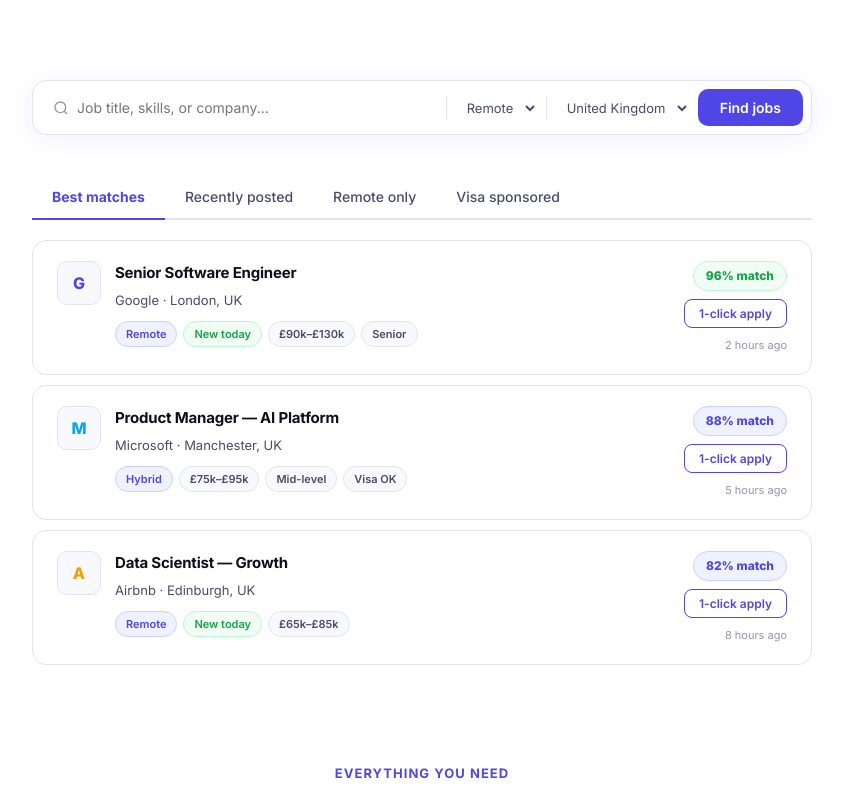
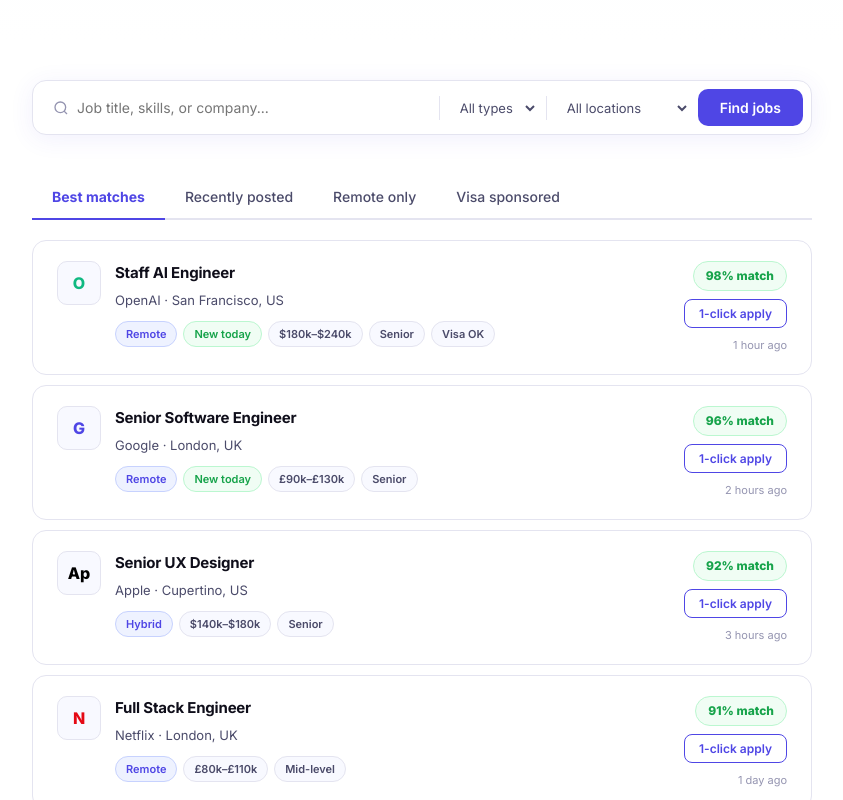
Before and after one commit to Pankajpilania/JobIN, a Next.js app in the folder apps/web/: page / in a window 1280 px wide. Shown: the part 780-1580 px from the top of the page, without its empty margins (218-1061 px from the left). Built offline with nearby package versions, Linux system fonts and the light colour scheme.

Commit message:
fix: make landing page job search and tabs interactive and scrollable

```diff
--- a/apps/web/src/app/page.tsx
+++ b/apps/web/src/app/page.tsx
@@ -1,6 +1,110 @@
-import Link from 'next/link'
+'use client';
+
+import React, { useState } from 'react';
+import Link from 'next/link';
+
+const ALL_JOBS = [
+  {logo:'G',logoColor:'#4F46E5',
+    title:'Senior Software Engineer',
+    company:'Google · London, UK',
+    locationCategory:'United Kingdom',
+    tags:['Remote','New today','£90k–£130k','Senior'],
+    match:96,time:'2 hours ago'},
+  {logo:'M',logoColor:'#0EA5E9',
+    title:'Product Manager — AI Platform',
+    company:'Microsoft · Manchester, UK',
+    locationCategory:'United Kingdom',
+    tags:['Hybrid','£75k–£95k','Mid-level','Visa OK'],
+    match:88,time:'5 hours ago'},
+  {logo:'A',logoColor:'#F59E0B',
+    title:'Data Scientist — Growth',
+    company:'Airbnb · Edinburgh, UK',
+    locationCategory:'United Kingdom',
+    tags:['Remote','New today','£65k–£85k'],
+    match:82,time:'8 hours ago'},
+  {logo:'N',logoColor:'#E50914',
+    title:'Full Stack Engineer',
+    company:'Netflix · London, UK',
+    locationCategory:'United Kingdom',
+    tags:['Remote','£80k–£110k','Mid-level'],
+    match:91,time:'1 day ago'},
+  {logo:'S',logoColor:'#0077B5',
+    title:'Frontend Engineer (React)',
+    company:'Stripe · Dublin, Ireland',
+    locationCategory:'Europe',
+    tags:['Hybrid','New today','£70k–£90k','Visa OK'],
+    match:85,time:'4 hours ago'},
+  {logo:'O',logoColor:'#10B981',
+    title:'Staff AI Engineer',
+    company:'OpenAI · San Francisco, US',
+    locationCategory:'United States',
+    tags:['Remote','New today','$180k–$240k','Senior','Visa OK'],
+    match:98,time:'1 hour ago'},
+  {logo:'Ap',logoColor:'#000000',
+    title:'Senior UX Designer',
+    company:'Apple · Cupertino, US',
+    locationCategory:'United States',
+    tags:['Hybrid','$140k–$180k','Senior'],
+    match:92,time:'3 hours ago'},
+  {logo:'Am',logoColor:'#FF9900',
+    title:'DevOps Specialist',
+    company:'Amazon · Seattle, US',
+    locationCategory:'United States',
+    tags:['On-site','$130k–$160k','Mid-level'],
+    match:87,time:'1 day ago'},
+];
 
 export default function LandingPage() {
+  const [activeTab, setActiveTab] = useState('Best matches');
+  const [searchQuery, setSearchQuery] = useState('');
+  const [workType, setWorkType] = useState('All');
+  const [location, setLocation] = useState('All');
+
+  const filteredJobs = ALL_JOBS.filter(job => {
+    // 1. Tab Filter
+    if (activeTab === 'Recently posted' && !job.tags.includes('New today')) return false;
+    if (activeTab === 'Remote only' && !job.tags.includes('Remote')) return false;
+    if (activeTab === 'Visa sponsored' && !job.tags.includes('Visa OK')) return false;
+
+    // 2. Search Query Filter
+    if (searchQuery.trim() !== '') {
+      const q = searchQuery.toLowerCase();
+      const matchesTitle = job.title.toLowerCase().includes(q);
+      const matchesCompany = job.company.toLowerCase().includes(q);
+      const matchesTags = job.tags.some(tag => tag.toLowerCase().includes(q));
+      if (!matchesTitle && !matchesCompany && !matchesTags) return false;
+    }
+
+    // 3. Work Type Filter
+    if (workType !== 'All') {
+      const hasWorkType = job.tags.includes(workType);
+      if (!hasWorkType) return false;
+    }
+
+    // 4. Location Filter
+    if (location !== 'All') {
+      if (location === 'Europe') {
+        if (job.locationCategory !== 'Europe' && job.locationCategory !== 'United Kingdom') {
+          return false;
+        }
+      } else if (job.locationCategory !== location) {
+        return false;
+      }
+    }
+
+    return true;
+  }).sort((a, b) => {
+    if (activeTab === 'Best matches') return b.match - a.match;
+    return 0;
+  });
+
+  const handleFindJobs = (e: React.MouseEvent) => {
+    e.preventDefault();
+    const listingsSection = document.getElementById('job-listings');
+    if (listingsSection) {
+      listingsSection.scrollIntoView({ behavior: 'smooth' });
+    }
+  };
   return (
     <main style={{fontFamily:'Inter,-apple-system,sans-serif',
       background:'var(--surface)',color:'var(--text-1)'}}>
@@ -29,13 +133,18 @@ export default function LandingPage() {
           </span>
         </div>
         <div className="mobile-hide" style={{display:'flex',alignItems:'center',gap:'4px'}}>
-          {['Features','AI Resume','Job Match','Pricing','Blog']
-            .map(l => (
-            <span key={l} style={{fontSize:'14px',fontWeight:500,
+          {[
+            { label: 'Features', href: '#features' },
+            { label: 'AI Resume', href: '#features' },
+            { label: 'Job Match', href: '#jobs' },
+            { label: 'Pricing', href: '#pricing' },
+            { label: 'Blog', href: '#features' },
+          ].map(l => (
+            <a key={l.label} href={l.href} style={{fontSize:'14px',fontWeight:500,
               color:'var(--text-2)',padding:'6px 14px',
-              borderRadius:'8px',cursor:'pointer'}}>
-              {l}
-            </span>
+              borderRadius:'8px',cursor:'pointer',textDecoration:'none'}}>
+              {l.label}
+            </a>
           ))}
         </div>
         <div style={{display:'flex',alignItems:'center',gap:'8px'}}>
@@ -103,12 +212,14 @@ export default function LandingPage() {
               Start for free
             </button>
           </Link>
+          <a href="#how-it-works" style={{textDecoration:'none'}}>
             <button style={{fontSize:'16px',fontWeight:500,
               color:'var(--text-2)',padding:'14px 28px',
               background:'white',border:'1px solid var(--border)',
               borderRadius:'10px',cursor:'pointer'}}>
               See how it works
             </button>
+          </a>
         </div>
 
         {/* TRUST BADGES */}
@@ -168,7 +279,7 @@ export default function LandingPage() {
       </section>
 
       {/* SEARCH BAR */}
-      <div className="mobile-px-4" style={{padding:'40px 40px 0',maxWidth:'860px',
+      <div id="jobs" className="mobile-px-4" style={{padding:'40px 40px 0',maxWidth:'860px',
         margin:'0 auto'}}>
         <div className="search-bar" style={{display:'flex',alignItems:'center',
           gap:'8px',background:'white',
@@ -180,31 +291,44 @@ export default function LandingPage() {
             <circle cx="11" cy="11" r="8"/>
             <path d="m21 21-4.35-4.35"/>
           </svg>
-          <input placeholder="Job title, skills, or company..."
+          <input
+            placeholder="Job title, skills, or company..."
+            value={searchQuery}
+            onChange={(e) => setSearchQuery(e.target.value)}
             style={{flex:1,border:'none',outline:'none',
               fontSize:'14px',color:'var(--text-1)',
               background:'transparent'}}/>
           <div className="mobile-hide" style={{width:'1px',height:'24px',
             background:'var(--border)'}}/>
-          <select style={{border:'none',outline:'none',
+          <select
+            value={workType}
+            onChange={(e) => setWorkType(e.target.value)}
+            style={{border:'none',outline:'none',
               fontSize:'13px',color:'var(--text-2)',
               background:'transparent',padding:'0 8px',
               cursor:'pointer'}}>
-            <option>Remote</option>
-            <option>Hybrid</option>
-            <option>On-site</option>
+            <option value="All">All types</option>
+            <option value="Remote">Remote</option>
+            <option value="Hybrid">Hybrid</option>
+            <option value="On-site">On-site</option>
           </select>
           <div className="mobile-hide" style={{width:'1px',height:'24px',
             background:'var(--border)'}}/>
-          <select style={{border:'none',outline:'none',
+          <select
+            value={location}
+            onChange={(e) => setLocation(e.target.value)}
+            style={{border:'none',outline:'none',
               fontSize:'13px',color:'var(--text-2)',
               background:'transparent',padding:'0 8px',
               cursor:'pointer'}}>
-            <option>United Kingdom</option>
-            <option>United States</option>
-            <option>Europe</option>
+            <option value="All">All locations</option>
+            <option value="United Kingdom">United Kingdom</option>
+            <option value="United States">United States</option>
+            <option value="Europe">Europe</option>
           </select>
-          <button style={{background:'var(--brand)',
+          <button
+            onClick={handleFindJobs}
+            style={{background:'var(--brand)',
               color:'white',border:'none',borderRadius:'10px',
               padding:'10px 22px',fontSize:'14px',
               fontWeight:600,cursor:'pointer',
@@ -215,18 +339,20 @@ export default function LandingPage() {
       </div>
 
       {/* JOB CARDS */}
-      <section className="mobile-px-4" style={{padding:'40px 40px 0',
+      <section id="job-listings" className="mobile-px-4" style={{padding:'40px 40px 0',
         maxWidth:'860px',margin:'0 auto'}}>
         <div className="mobile-scroll-x" style={{display:'flex',gap:'0',
           borderBottom:'2px solid var(--border)',
           marginBottom:'20px'}}>
           {['Best matches','Recently posted',
-            'Remote only','Visa sponsored'].map((t,i) => (
-            <div key={t} style={{fontSize:'14px',
-              fontWeight: i===0 ? 700 : 500,
-              color: i===0 ? 'var(--brand)' : 'var(--text-2)',
+            'Remote only','Visa sponsored'].map((t) => (
+            <div key={t}
+              onClick={() => setActiveTab(t)}
+              style={{fontSize:'14px',
+                fontWeight: activeTab === t ? 700 : 500,
+                color: activeTab === t ? 'var(--brand)' : 'var(--text-2)',
                 padding:'10px 20px',cursor:'pointer',
-              borderBottom: i===0
+                borderBottom: activeTab === t
                   ? '2px solid var(--brand)' : '2px solid transparent',
                 marginBottom:'-2px'}}>
               {t}
@@ -234,23 +360,12 @@ export default function LandingPage() {
           ))}
         </div>
 
-        {[
-          {logo:'G',logoColor:'#4F46E5',
-            title:'Senior Software Engineer',
-            company:'Google · London, UK',
-            tags:['Remote','New today','£90k–£130k','Senior'],
-            match:96,time:'2 hours ago'},
-          {logo:'M',logoColor:'#0EA5E9',
-            title:'Product Manager — AI Platform',
-            company:'Microsoft · Manchester, UK',
-            tags:['Hybrid','£75k–£95k','Mid-level','Visa OK'],
-            match:88,time:'5 hours ago'},
-          {logo:'A',logoColor:'#F59E0B',
-            title:'Data Scientist — Growth',
-            company:'Airbnb · Edinburgh, UK',
-            tags:['Remote','New today','£65k–£85k'],
-            match:82,time:'8 hours ago'},
-        ].map(job => (
+        {filteredJobs.length === 0 ? (
+          <div style={{padding:'40px', textAlign:'center', color:'var(--text-3)'}}>
+            No jobs found matching your criteria.
+          </div>
+        ) : (
+          filteredJobs.map(job => (
             <div key={job.title} className="job-card" style={{display:'flex',
               alignItems:'flex-start',justifyContent:'space-between',
               gap:'16px',background:'white',
@@ -316,6 +431,7 @@ export default function LandingPage() {
                     ? '#BBF7D0' : '#C7D2FE'}`}}>
                   {job.match}% match
                 </span>
+                <Link href="/auth/signup" style={{textDecoration:'none'}}>
                   <button style={{fontSize:'12px',fontWeight:600,
                     color:'var(--brand)',padding:'6px 14px',
                     borderRadius:'8px',
@@ -323,17 +439,19 @@ export default function LandingPage() {
                     background:'none',cursor:'pointer'}}>
                     1-click apply
                   </button>
+                </Link>
                 <span style={{fontSize:'11px',
                   color:'var(--text-3)'}}>
                   {job.time}
                 </span>
               </div>
             </div>
-        ))}
+          ))
+        )}
       </section>
 
       {/* FEATURES */}
-      <section className="mobile-px-4 mobile-py-8" style={{padding:'88px 40px'}}>
+      <section id="features" className="mobile-px-4 mobile-py-8" style={{padding:'88px 40px'}}>
         <p style={{fontSize:'13px',fontWeight:700,
           color:'var(--brand)',textTransform:'uppercase',
           letterSpacing:'.08em',textAlign:'center',
@@ -405,7 +523,7 @@ export default function LandingPage() {
       </section>
 
       {/* HOW IT WORKS */}
-      <section className="mobile-px-4 mobile-py-8" style={{padding:'88px 40px',
+      <section id="how-it-works" className="mobile-px-4 mobile-py-8" style={{padding:'88px 40px',
         background:'var(--surface-2)'}}>
         <p style={{fontSize:'13px',fontWeight:700,
           color:'var(--brand)',textTransform:'uppercase',
@@ -530,7 +648,7 @@ export default function LandingPage() {
       </section>
 
       {/* PRICING */}
-      <section className="mobile-px-4 mobile-py-8" style={{padding:'88px 40px',
+      <section id="pricing" className="mobile-px-4 mobile-py-8" style={{padding:'88px 40px',
         background:'var(--surface-2)'}}>
         <p style={{fontSize:'13px',fontWeight:700,
           color:'var(--brand)',textTransform:'uppercase',
@@ -609,6 +727,7 @@ export default function LandingPage() {
                 margin:'12px 0 24px',lineHeight:1.5}}>
                 {p.desc}
               </p>
+              <Link href="/auth/signup" style={{textDecoration:'none'}}>
                 <button style={{width:'100%',padding:'12px',
                   borderRadius:'8px',fontSize:'14px',
                   fontWeight:600,cursor:'pointer',
@@ -619,6 +738,7 @@ export default function LandingPage() {
                   marginBottom:'20px'}}>
                   {p.cta}
                 </button>
+              </Link>
               {p.features.map(f => (
                 <div key={f} style={{fontSize:'13px',
                   color:'var(--text-2)',padding:'7px 0',
```
Lines whose indentation alone changed are shown as unchanged.
